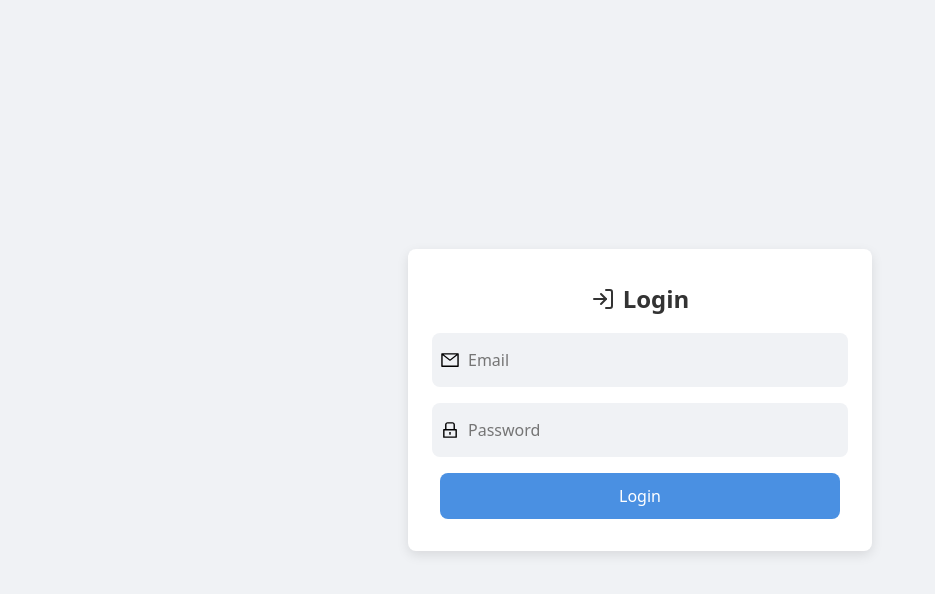
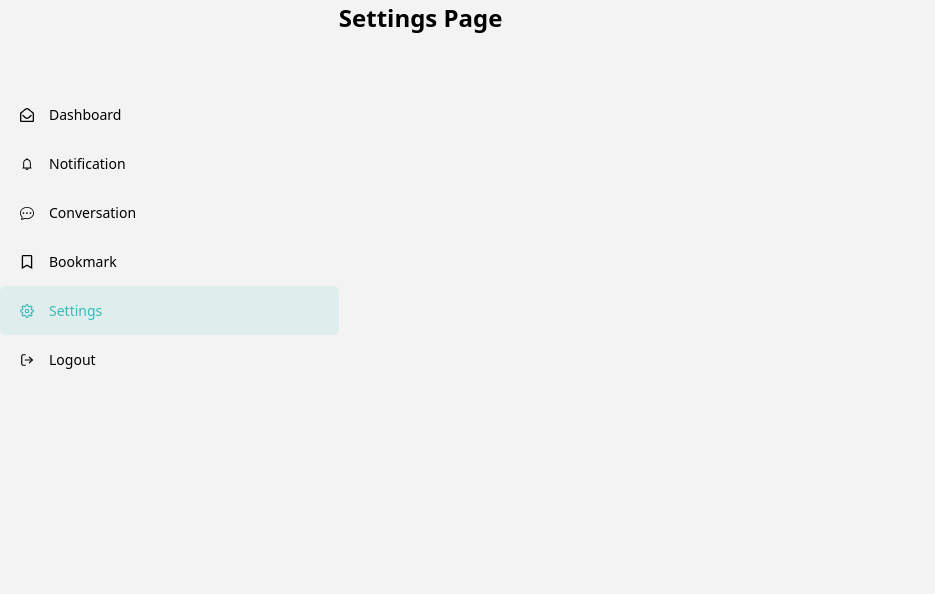
Before and after one commit to abolajii/justwrite, a React (Vite) app: page /settings in a window 1280 px wide. Before the commit this address led to /login. Shown: the top 594 px of the page, without its empty margins (0-935 px from the left). Built offline with nearby package versions, Linux system fonts and the light colour scheme.

Commit message:
structure

```diff
--- a/src/components/MainContainer.jsx
+++ b/src/components/MainContainer.jsx
@@ -1,7 +1,26 @@
+import MobileSidebar from "./MobileSidebar";
 import React from "react";
+import Sidebar from "./Sidebar";
+import styled from "styled-components";
 
-const MainContainer = () => {
-  return <div>MainContainer</div>;
+const MainContainer = ({ children }) => {
+  return (
+    <Container className="flex">
+      <Sidebar />
+      <MobileSidebar />
+      <Main>{children}</Main>
+    </Container>
+  );
 };
 
+const Container = styled.div`
+  height: 100vh;
+  background-color: #f3f3f3;
+  /* background-color: red; */
+`;
+
+const Main = styled.div`
+  flex: 2.5;
+`;
+
 export default MainContainer;
--- /dev/null
+++ b/src/components/MobileSidebar.jsx
@@ -0,0 +1,70 @@
+import { useLocation, useNavigate } from "react-router-dom"; // Import useLocation
+
+import React from "react";
+import { sidebarItems } from "./SidebarMenu";
+import styled from "styled-components";
+
+const Bottom = styled.div`
+  position: fixed;
+  height: 50px;
+  z-index: 999;
+  background-color: #f3f3f3;
+
+  bottom: 0;
+  left: 0;
+  width: 100%;
+  display: flex;
+  justify-content: space-around;
+  align-items: center;
+  box-shadow: 0 -2px 5px rgba(0, 0, 0, 0.05);
+
+  @media (min-width: 768px) {
+    display: none;
+  }
+`;
+
+const IconWrapper = styled.div`
+  display: flex;
+  flex-direction: column;
+  align-items: center;
+  font-size: 18px;
+  color: ${({ isActive }) =>
+    isActive ? "#36bbba" : "#333"}; // Change color based on active status
+  transition: color 0.3s;
+
+  &:hover {
+    color: #36bbba;
+  }
+`;
+
+const Label = styled.span`
+  font-size: 10px;
+  margin-top: 4px;
+  color: ${({ isActive }) => (isActive ? "#36bbba" : "#333")};
+`;
+
+const MobileSidebar = () => {
+  const location = useLocation(); // Get the current path
+  const navigate = useNavigate(); // Get the current
+  return (
+    <Bottom>
+      {sidebarItems.map((item) => {
+        const isActive = location.pathname === item.path; // Check if the current path matches the item's path
+
+        return (
+          <IconWrapper
+            key={item.path}
+            isActive={isActive}
+            onClick={() => navigate(item.path)}
+          >
+            {React.cloneElement(item.icon, { size: 20 })}{" "}
+            {/* Adjusted icon size */}
+            <Label isActive={isActive}>{item.label}</Label>
+          </IconWrapper>
+        );
+      })}
+    </Bottom>
+  );
+};
+
+export default MobileSidebar;
--- a/src/components/Sidebar.jsx
+++ b/src/components/Sidebar.jsx
@@ -1,7 +1,43 @@
 import React from "react";
+import SidebarMenu from "./SidebarMenu";
+import styled from "styled-components";
+
+const Container = styled.div`
+  flex: 0.9;
+  height: 100%;
+  /* background-color: red; */
+
+  @media (max-width: 768px) {
+    display: none;
+  }
+`;
+
+const Logo = styled.div`
+  height: 50px;
+  width: 50px;
+  margin: 20px;
+`;
+
+const Top = styled.div`
+  flex: 1;
+  /* padding: 10px; */
+  width: 100%;
+`;
+
+const Bottom = styled.div`
+  padding: 10px;
+  width: calc(100% - 20px);
+`;
 
 const Sidebar = () => {
-  return <div>Sidebar</div>;
+  return (
+    <Container>
+      <Top>
+        <Logo />
+        <SidebarMenu />
+      </Top>
+    </Container>
+  );
 };
 
 export default Sidebar;
--- /dev/null
+++ b/src/components/SidebarMenu.jsx
@@ -0,0 +1,118 @@
+import { FaRegBookmark, FaRegEnvelopeOpen } from "react-icons/fa"; // Dashboard and Bookmark icons
+import { FiLogOut, FiSettings } from "react-icons/fi"; // Settings and Logout icons
+import { useLocation, useNavigate } from "react-router-dom"; // For navigation and getting current path
+
+import { AiOutlineBell } from "react-icons/ai"; // Mention icon
+import { BsChatDots } from "react-icons/bs"; // Conversation icon
+import styled from "styled-components";
+
+const SidebarItem = styled.div`
+  display: flex;
+  justify-content: space-between;
+  align-items: center;
+  padding: 14px 20px;
+  cursor: pointer;
+  font-size: 14px;
+  max-width: 300px;
+  transition: background-color 0.2s ease, color 0.2s ease;
+  border-radius: 6px;
+  background-color: ${(props) =>
+    props.active
+      ? "rgba(54, 187, 186,.1)"
+      : "transparent"}; /* Active background */
+  color: ${(props) =>
+    props.active ? "#36bbba" : "inherit"}; /* Active text color */
+
+  &:hover {
+    color: #36bbba;
+  }
+
+  & > svg {
+    margin-right: 10px;
+  }
+`;
+
+const SidebarItemContent = styled.div`
+  display: flex;
+  align-items: center;
+
+  & > svg {
+    margin-right: 15px; /* Add spacing between icon and text */
+  }
+`;
+
+const NotificationCount = styled.div`
+  background-color: #36bbba;
+  color: white;
+  padding: 3px 8px;
+  border-radius: 12px;
+  font-size: 12px;
+`;
+
+// Sidebar items data array
+export const sidebarItems = [
+  {
+    path: "/dashboard",
+    label: "Dashboard",
+    icon: <FaRegEnvelopeOpen />,
+    // notifications: 3,
+  },
+  {
+    path: "/notification",
+    label: "Notification",
+    icon: <AiOutlineBell />,
+    // notifications: 5,
+  },
+  {
+    path: "/conversation",
+    label: "Conversation",
+    icon: <BsChatDots />,
+    // notifications: 2,
+  },
+  { path: "/bookmark", label: "Bookmark", icon: <FaRegBookmark /> },
+  { path: "/settings", label: "Settings", icon: <FiSettings /> },
+];
+
+const Sidebar = () => {
+  const navigate = useNavigate();
+  const location = useLocation(); // Get the current path
+
+  // Handle navigation
+  const handleNavigation = (path) => {
+    navigate(path);
+  };
+
+  // Handle logout: remove token, clear user data, redirect to login
+  const handleLogout = () => {
+    localStorage.removeItem("token"); // Assuming the token is stored in localStorage
+    localStorage.removeItem("user"); // Remove user data as well
+    navigate("/login"); // Redirect to login page
+  };
+
+  return (
+    <div className="main">
+      {sidebarItems.map((item) => (
+        <SidebarItem
+          key={item.path}
+          onClick={() => handleNavigation(item.path)}
+          active={location.pathname === item.path} // Check if current path matches the item path
+        >
+          <SidebarItemContent>
+            {item.icon} {item.label}
+          </SidebarItemContent>
+          {/* {item.notifications && (
+            <NotificationCount>{unread.length}</NotificationCount>
+          )} */}
+        </SidebarItem>
+      ))}
+      <SidebarItem onClick={handleLogout}>
+        <SidebarItemContent>
+          <FiLogOut /> Logout
+        </SidebarItemContent>
+        {/* No notification for Logout */}
+      </SidebarItem>
+    </div>
+  );
+};
+
+export default Sidebar;
--- /dev/null
+++ b/src/components/index.js
@@ -0,0 +1 @@
+export { default as MainContainer } from "./MainContainer";
--- a/src/pages/Dashboard.jsx
+++ b/src/pages/Dashboard.jsx
@@ -1,7 +1,12 @@
-import React from 'react';
+import { MainContainer } from "../components";
+import React from "react";
 
 const Dashboard = () => {
-  return <h2>Dashboard Page</h2>;
+  return (
+    <MainContainer>
+      <div>Dashboard Page</div>
+    </MainContainer>
+  );
 };
 
 export default Dashboard;
--- a/src/pages/Settings.jsx
+++ b/src/pages/Settings.jsx
@@ -1,7 +1,12 @@
+import { MainContainer } from "../components";
 import React from "react";
 
 const Settings = () => {
-  return <h2>Settings Page</h2>;
+  return (
+    <MainContainer>
+      <h2>Settings Page</h2>
+    </MainContainer>
+  );
 };
 
 export default Settings;
--- a/src/store/useAuthStore.jsx
+++ b/src/store/useAuthStore.jsx
@@ -2,7 +2,7 @@
 import { create } from "zustand";
 
 const useAuthStore = create((set) => ({
-  isAuthenticated: false,
+  isAuthenticated: !false,
   user: null,
 
   // Login action
```
Also changed, not shown: src/pages/Bookmark.jsx (+6 -1 lines), src/pages/Conversation.jsx (+6 -1 lines), src/pages/Notification.jsx (+6 -1 lines).
